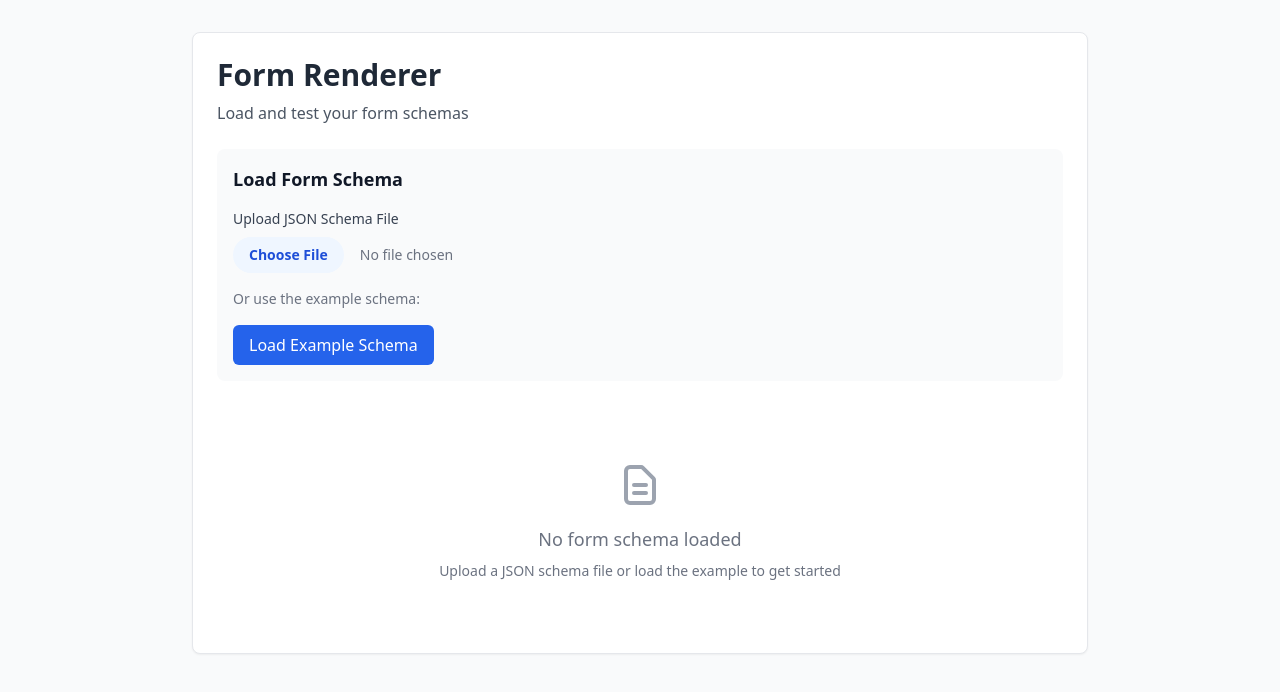
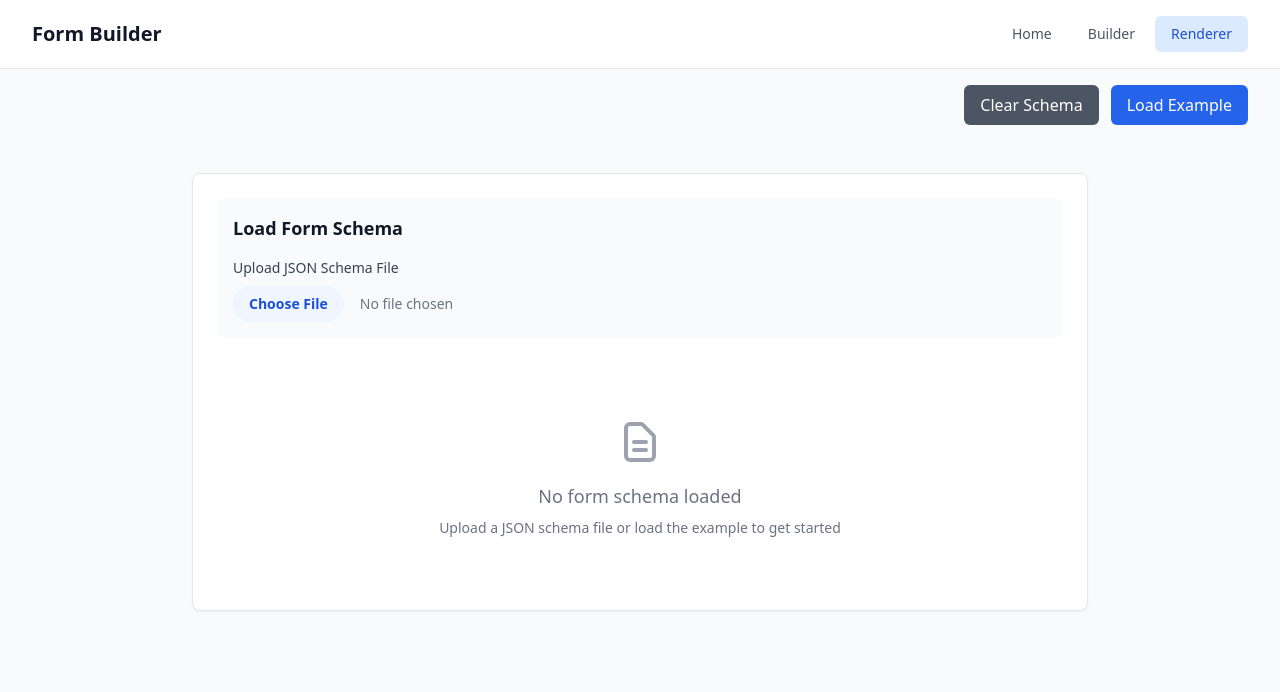
Before and after one commit to sippakorn-prem/uppass-form-builder, a Vue app: page /renderer in a window 1280 px wide. Shown: the top 692 px of the page. Built offline with nearby package versions, Linux system fonts and the light colour scheme; what tailwindcss-primeui would draw is missing.

Commit message:
<builder>: add navigator

```diff
--- a/src/App.vue
+++ b/src/App.vue
@@ -1,7 +1,10 @@
 <template>
-  <router-view />
+  <div id="app">
+    <AppNavigation />
+    <router-view />
+  </div>
 </template>
 
 <script setup lang="ts">
-// App component with router view
+import AppNavigation from '@/components/AppNavigation.vue';
 </script>
--- /dev/null
+++ b/src/components/AppNavigation.vue
@@ -0,0 +1,52 @@
+<template>
+  <nav class="bg-white shadow-sm border-b">
+    <div class="max-w-7xl mx-auto px-4 sm:px-6 lg:px-8">
+      <div class="flex justify-between items-center py-4">
+        <!-- Logo/Brand -->
+        <div class="flex items-center">
+          <router-link to="/" class="text-xl font-bold text-gray-900 hover:text-blue-600 transition-colors">
+            Form Builder
+          </router-link>
+        </div>
+
+        <!-- Navigation Links -->
+        <div class="flex space-x-1">
+          <router-link
+            to="/"
+            class="px-4 py-2 rounded-md text-sm font-medium transition-colors"
+            :class="{
+              'bg-blue-100 text-blue-700': $route.path === '/',
+              'text-gray-600 hover:text-gray-900 hover:bg-gray-100': $route.path !== '/'
+            }"
+          >
+            Home
+          </router-link>
+          <router-link
+            to="/builder"
+            class="px-4 py-2 rounded-md text-sm font-medium transition-colors"
+            :class="{
+              'bg-blue-100 text-blue-700': $route.path === '/builder',
+              'text-gray-600 hover:text-gray-900 hover:bg-gray-100': $route.path !== '/builder'
+            }"
+          >
+            Builder
+          </router-link>
+          <router-link
+            to="/renderer"
+            class="px-4 py-2 rounded-md text-sm font-medium transition-colors"
+            :class="{
+              'bg-blue-100 text-blue-700': $route.path === '/renderer',
+              'text-gray-600 hover:text-gray-900 hover:bg-gray-100': $route.path !== '/renderer'
+            }"
+          >
+            Renderer
+          </router-link>
+        </div>
+      </div>
+    </div>
+  </nav>
+</template>
+
+<script setup lang="ts">
+// Navigation component for the application
+</script>
--- a/src/views/RendererView.vue
+++ b/src/views/RendererView.vue
@@ -1,14 +1,32 @@
 <template>
   <div class="min-h-screen bg-gray-50">
+    <!-- Action Bar -->
+    <div>
+      <div class="max-w-7xl mx-auto px-4 sm:px-6 lg:px-8">
+        <div class="flex justify-end items-center py-4">
+          <div class="flex space-x-3">
+            <button
+              @click="clearSchema"
+              class="px-4 py-2 bg-gray-600 text-white rounded-md hover:bg-gray-700 transition-colors"
+            >
+              Clear Schema
+            </button>
+            <button
+              @click="loadExampleSchema"
+              class="px-4 py-2 bg-blue-600 text-white rounded-md hover:bg-blue-700 transition-colors"
+            >
+              Load Example
+            </button>
+          </div>
+        </div>
+      </div>
+    </div>
+
     <div class="max-w-4xl mx-auto py-8">
       <div class="bg-white rounded-lg shadow-sm border p-6">
-        <div class="mb-6">
-          <h1 class="text-3xl font-bold text-gray-800 mb-2">Form Renderer</h1>
-          <p class="text-gray-600">Load and test your form schemas</p>
-        </div>
 
         <!-- Schema Loader -->
-        <div class="mb-8 p-4 bg-gray-50 rounded-lg">
+        <div v-if="!formStore.currentSchema" class="mb-8 p-4 bg-gray-50 rounded-lg">
           <h3 class="text-lg font-semibold text-gray-900 mb-4">Load Form Schema</h3>
           <div class="space-y-4">
             <div>
@@ -21,16 +39,6 @@
                 class="block w-full text-sm text-gray-500 file:mr-4 file:py-2 file:px-4 file:rounded-full file:border-0 file:text-sm file:font-semibold file:bg-blue-50 file:text-blue-700 hover:file:bg-blue-100"
               />
             </div>
-
-            <div class="text-sm text-gray-500">
-              Or use the example schema:
-            </div>
-            <button
-              @click="loadExampleSchema"
-              class="px-4 py-2 bg-blue-600 text-white rounded-md hover:bg-blue-700 transition-colors"
-            >
-              Load Example Schema
-            </button>
           </div>
         </div>
 
@@ -75,6 +83,12 @@ const handleFileUpload = (event: Event) => {
     }
     reader.readAsText(file)
   }
+}
+
+const clearSchema = () => {
+  formStore.currentSchema = null
+  formStore.formData = {}
+  formStore.validationErrors = []
 }
 
 const loadExampleSchema = () => {
```
Also changed, not shown: src/components/FormBuilder.vue (+79 -78 lines).
